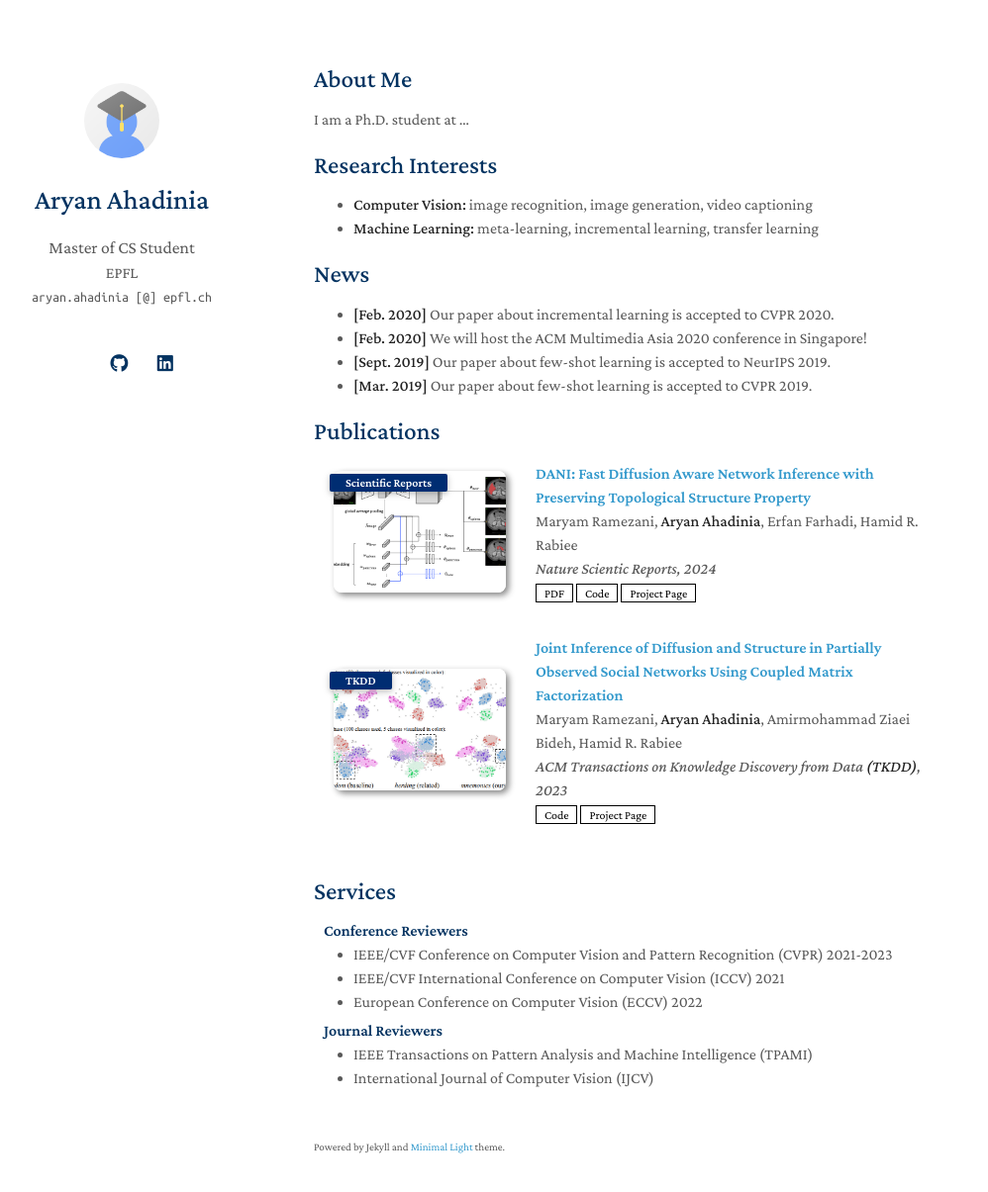
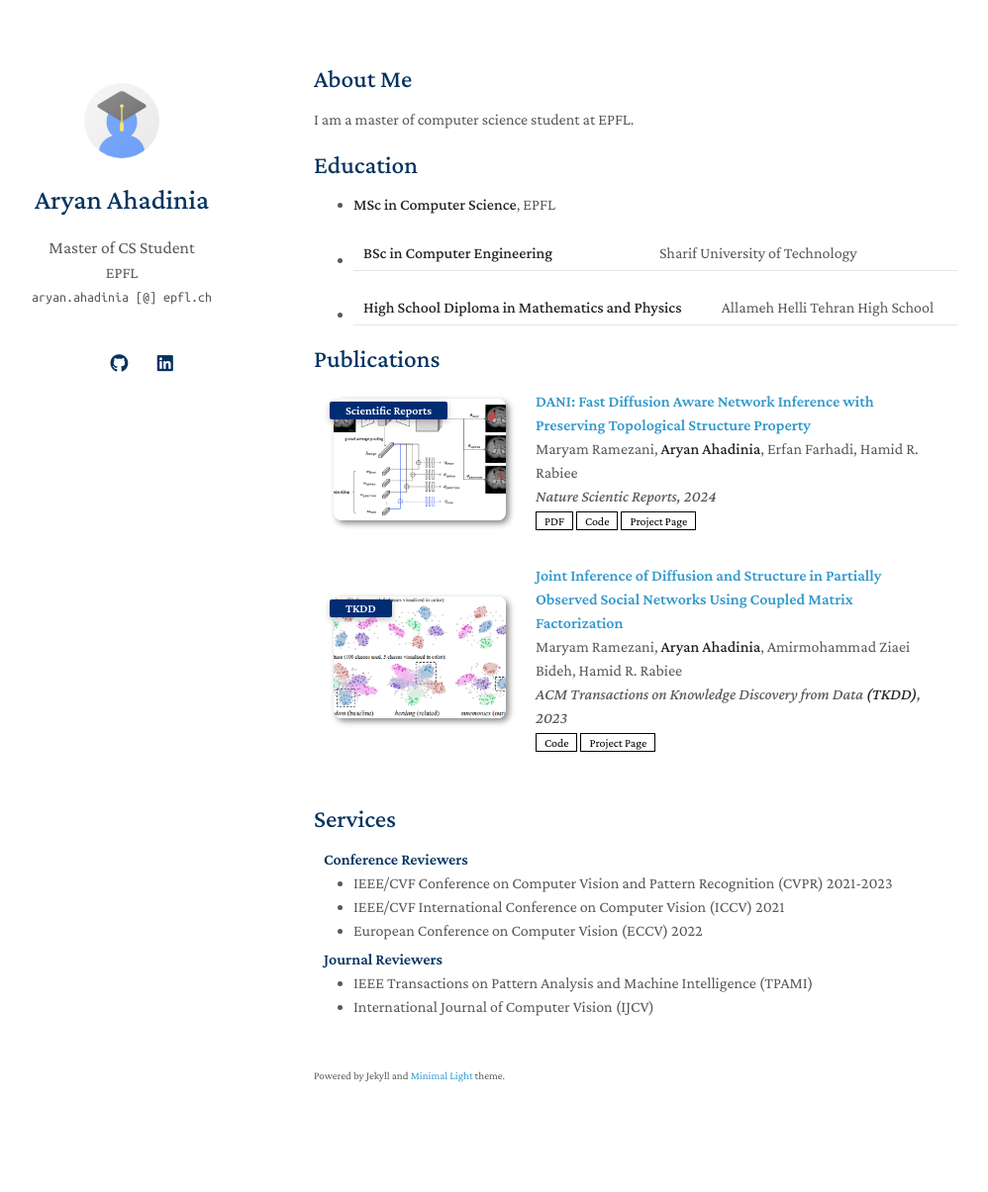
Before and after one commit to AryanAhadinia/AryanAhadinia.github.io, a Jekyll site: the page built from index.md, in a window 1280 px wide and 1240 px high. Shown: the top 1205 px of the window at 99% size, without its empty margins (153-1151 px from the left). Built offline with Jekyll 4.4.1, drawn with Linux system fonts in a browser that asks for light colours; a style sheet for code colours, icons or effects is not loaded; our own code applies the rules of GitHub Pages for plain Markdown files.

Commit message:
Update index.md

```diff
--- a/index.md
+++ b/index.md
@@ -4,19 +4,15 @@ layout: homepage
 
 ## About Me
 
-I am a Ph.D. student at ...
+I am a master of computer science student at EPFL.
 
-## Research Interests
+## Education
 
-- **Computer Vision:** image recognition, image generation, video captioning
-- **Machine Learning:** meta-learning, incremental learning, transfer learning
+- **MSc in Computer Science**, EPFL
 
-## News
+- **BSc in Computer Engineering** | Sharif University of Technology
 
-- **[Feb. 2020]** Our paper about incremental learning is accepted to CVPR 2020.
-- **[Feb. 2020]** We will host the ACM Multimedia Asia 2020 conference in Singapore!
-- **[Sept. 2019]** Our paper about few-shot learning is accepted to NeurIPS 2019.
-- **[Mar. 2019]** Our paper about few-shot learning is accepted to CVPR 2019.
+- **High School Diploma in Mathematics and Physics** | Allameh Helli Tehran High School
 
 {% include_relative _includes/publications.md %}
 
```
